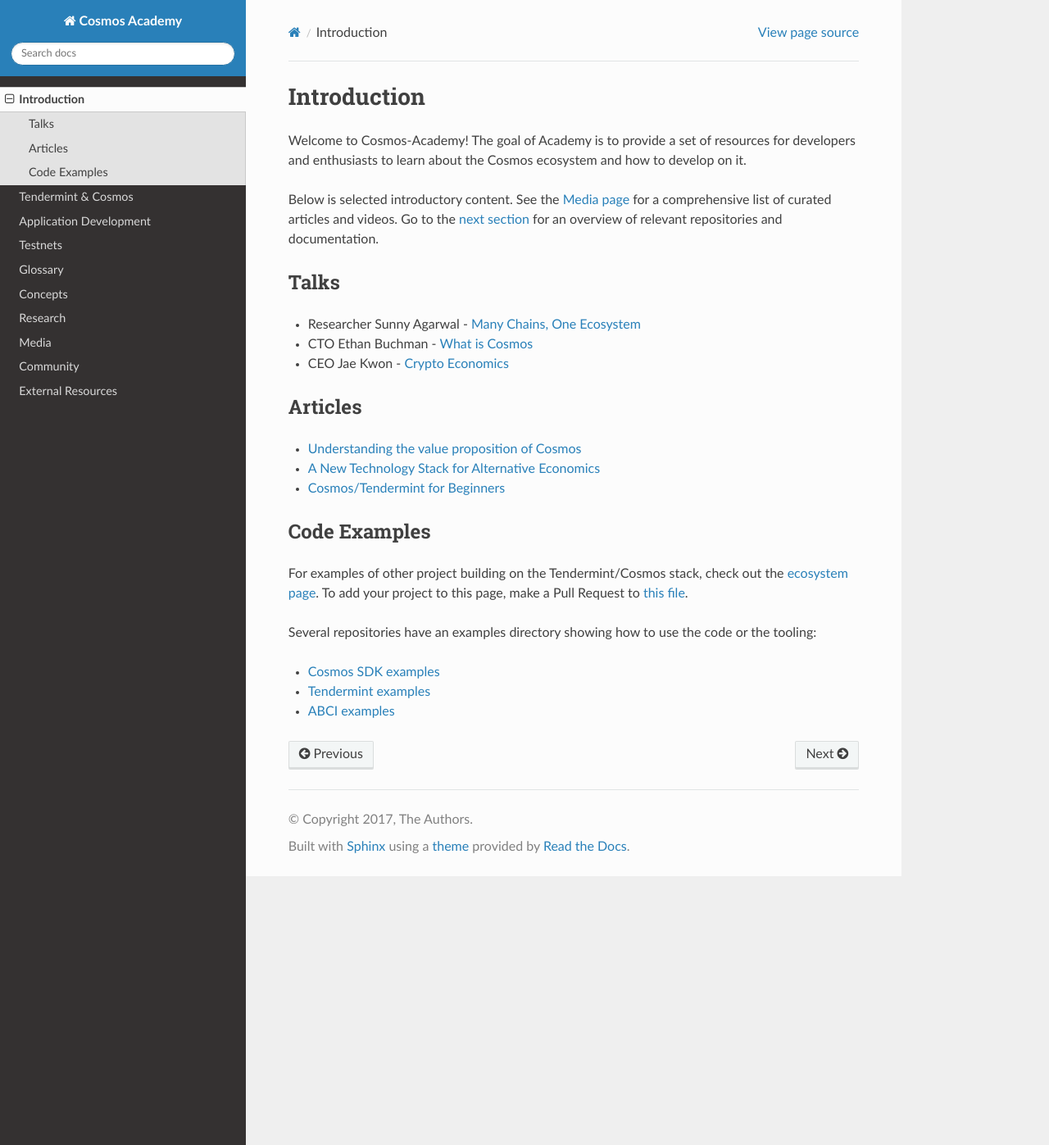
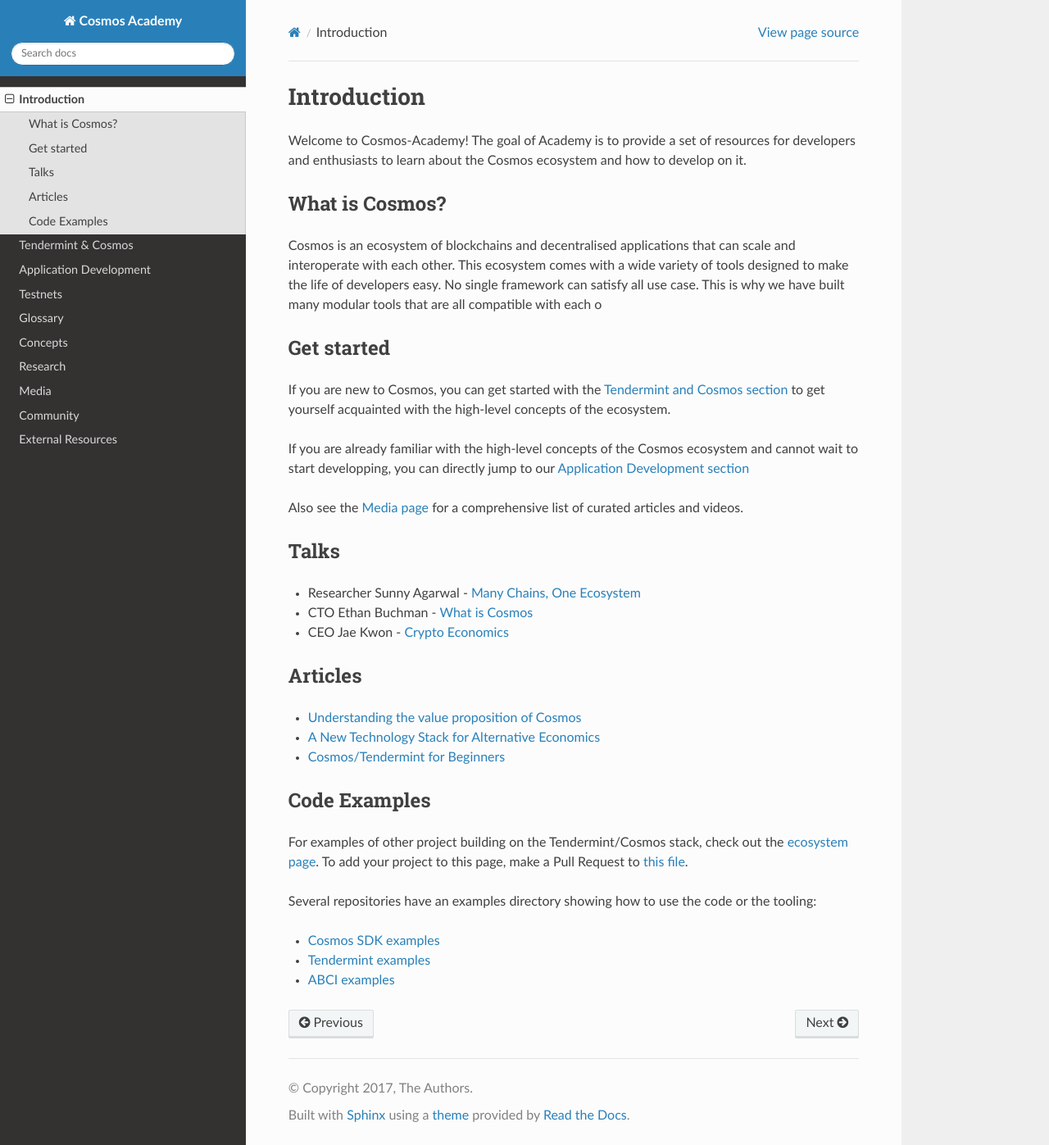
Before and after one commit to cosmos/cosmos-academy, a Sphinx documentation site: the page built from docs/content/introduction.rst, in a window 1280 px wide and 1397 px high. Shown: the whole window at 82% size. Built offline with Sphinx 7.4.7 and the Read the Docs theme 2.0.0, drawn with Linux system fonts in a browser that asks for light colours.

Commit message:
better intro

```diff
--- a/docs/content/introduction.rst
+++ b/docs/content/introduction.rst
@@ -4,7 +4,19 @@
 
 Welcome to Cosmos-Academy! The goal of Academy is to provide a set of resources for developers and enthusiasts to learn about the Cosmos ecosystem and how to develop on it.
 
-Below is selected introductory content. See the `Media page <./media.html>`__ for a comprehensive list of curated articles and videos. Go to the `next section <./tendermint-and-cosmos.html>`__ for an overview of relevant repositories and documentation.
+What is Cosmos?
+---------------
+
+Cosmos is an ecosystem of blockchains and decentralised applications that can scale and interoperate with each other. This ecosystem comes with a wide variety of tools designed to make the life of developers easy. No single framework can satisfy all use case. This is why we have built many modular tools that are all compatible with each o
+
+Get started
+-----------
+
+If you are new to Cosmos, you can get started with the `Tendermint and Cosmos section <./tendermint-and-cosmos.html>`__ to get yourself acquainted with the high-level concepts of the ecosystem.
+
+If you are already familiar with the high-level concepts of the Cosmos ecosystem and cannot wait to start developping, you can directly jump to our `Application Development section <./app-development.html>`__
+
+Also see the `Media page <./media.html>`__ for a comprehensive list of curated articles and videos.
 
 Talks
 -----
```
